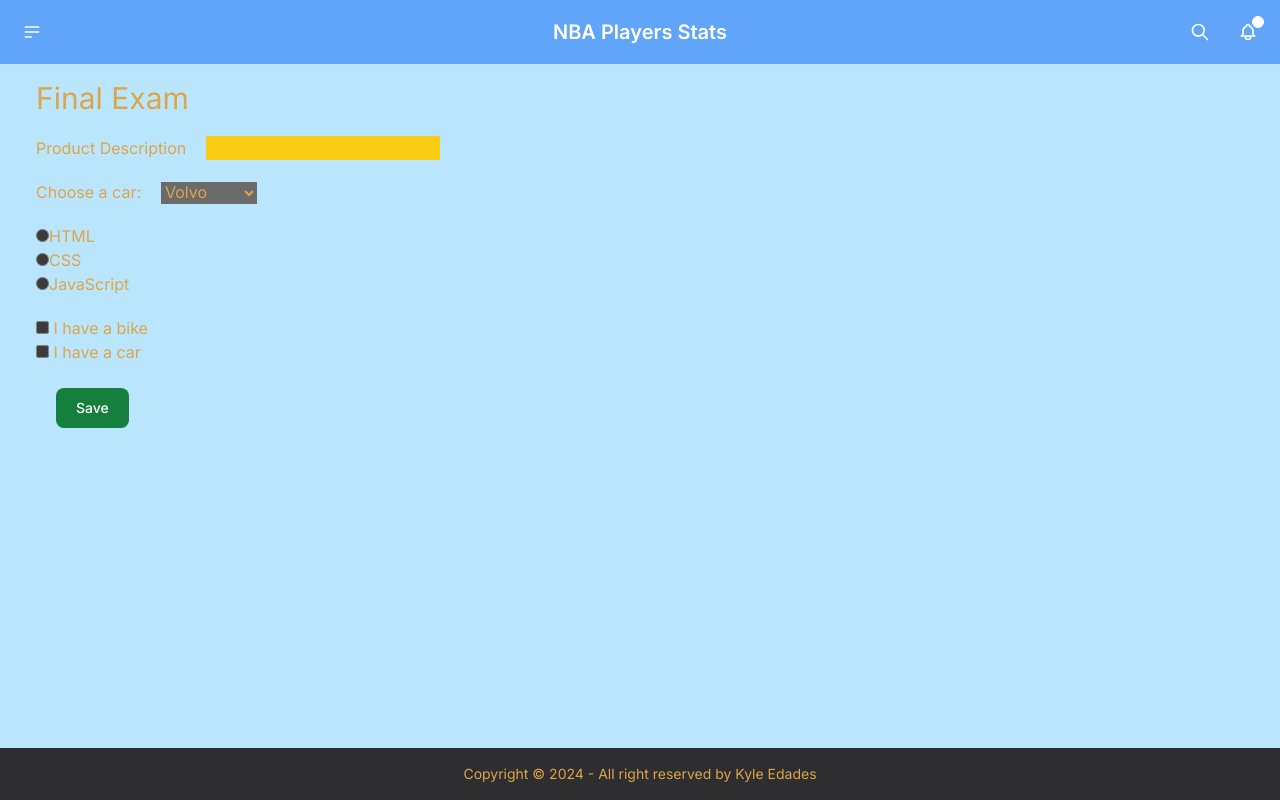
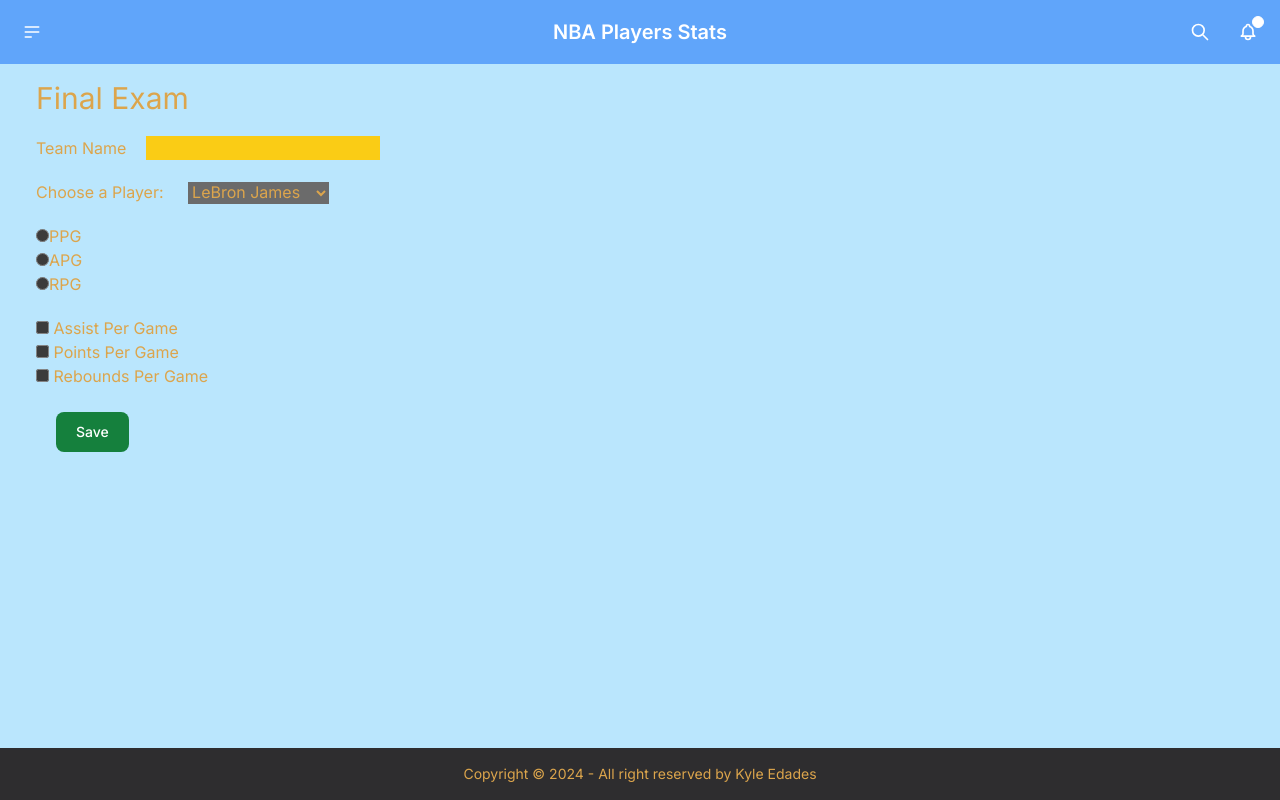
Before and after one commit to KyleEdades/exam2, a Next.js app: page /final in a window 1280 px wide. Built offline with nearby package versions, Linux system fonts and the light colour scheme.

Commit message:
Update page.tsx 2

```diff
--- a/app/final/page.tsx
+++ b/app/final/page.tsx
@@ -3,33 +3,36 @@ export default function Page() {
       <>
       <h1 className="text-3xl ml-5">Final Exam</h1>
       <form>
-        <label htmlFor="product" className="ml-5">Product Description</label>
+        <label htmlFor="product" className="ml-5">Team Name</label>
         <input type="text" name="product" id="product" className="m-5 text-black bg-yellow-400"/>
         <br />
-        <label htmlFor="cars" className="mx-5">Choose a car:</label>
-        <select name="cars" id="cars">
-        <option value="volvo">Volvo</option>
-        <option value="saab">Saab</option>
-        <option value="mercedes">Mercedes</option>
-        <option value="audi">Audi</option>
+        <label htmlFor="players" className="mx-5">Choose a Player: </label>
+      <select name="players" id="players">
+      <option value="LeBron James">LeBron James</option>
+      <option value="Chris Paul">Chris Paul</option>
+      <option value="Stephen Curry">Stephen Curry</option>
+      <option value="Shaquille ONeal">Shaquille ONeal</option>
+      <option value="Kevin Durant">Kevin Durant</option>
         </select>
 
         <br />
 
         <div className="ml-5 mt-5">
-        <input type="radio" id="html" name="fav_language" value="HTML" />
-        <label htmlFor="html">HTML</label><br />
-        <input type="radio" id="css" name="fav_language" value="CSS" />
-        <label htmlFor="css">CSS</label><br />
-        <input type="radio" id="javascript" name="fav_language" value="JavaScript" />
-        <label htmlFor="javascript">JavaScript</label>
+        <input type="radio" id="ppg" name="fav_language" value="PPG" />
+        <label htmlFor="PPG">PPG</label><br />
+        <input type="radio" id="apg" name="fav_language" value="APG" />
+        <label htmlFor="APG">APG</label><br />
+        <input type="radio" id="rpg" name="fav_language" value="RPG" />
+        <label htmlFor="RPG">RPG</label>
         </div>
 
         <div className="ml-5 mt-5">
-        <input type="checkbox" id="vehicle1" name="vehicle1" value="Bike" />
-        <label htmlFor="vehicle1"> I have a bike</label><br />
-        <input type="checkbox" id="vehicle2" name="vehicle2" value="Car" />
-        <label htmlFor="vehicle2"> I have a car</label><br />
+        <input type="checkbox" id="player1" name="player1" value="Assist" />
+        <label htmlFor="player1"> Assist Per Game</label><br />
+        <input type="checkbox" id="player2" name="player2" value="Points" />
+        <label htmlFor="player2"> Points Per Game</label><br />
+        <input type="checkbox" id="player3" name="player3" value="Rebounds" />
+        <label htmlFor="player3"> Rebounds Per Game</label><br />
         </div>
 
         <br />
```
